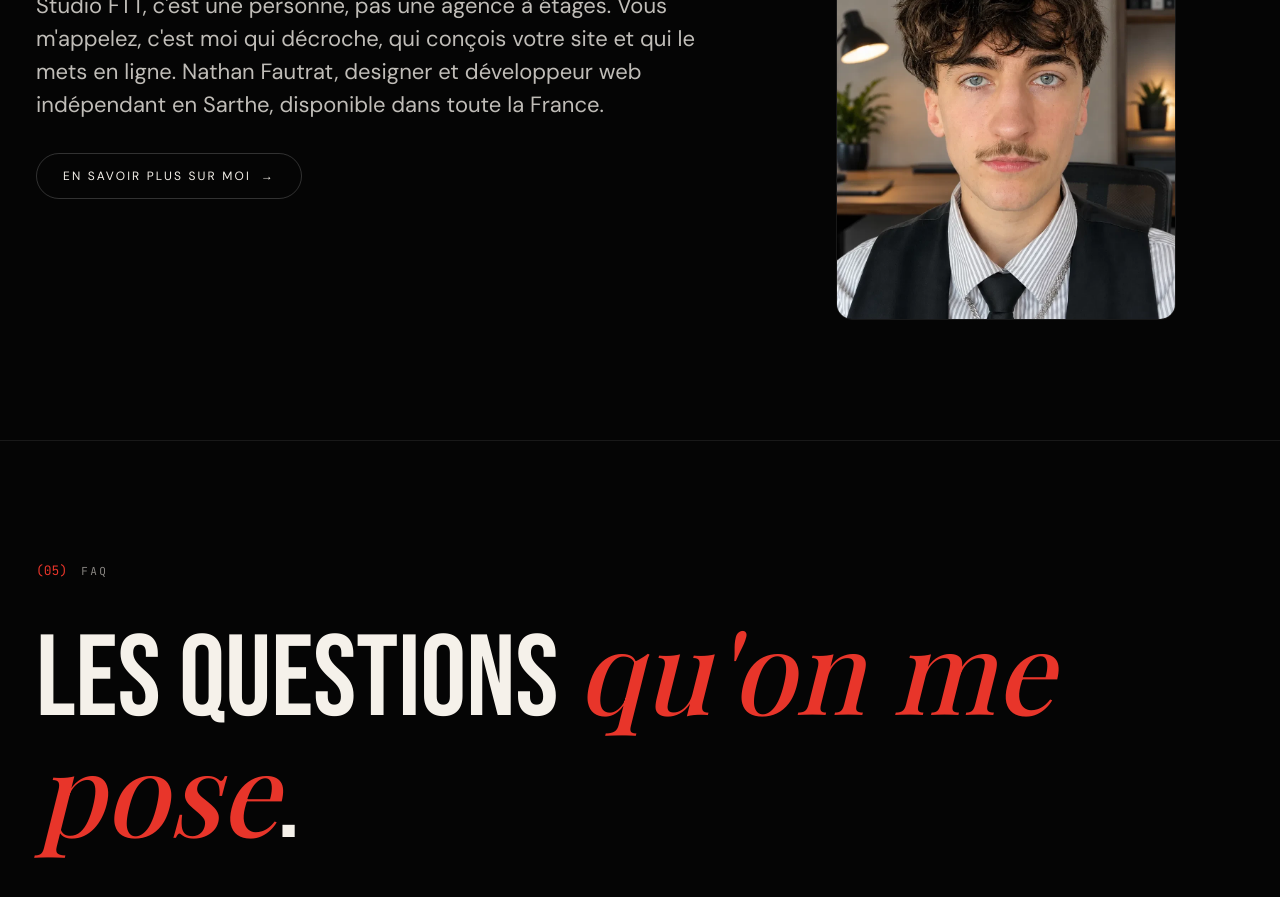
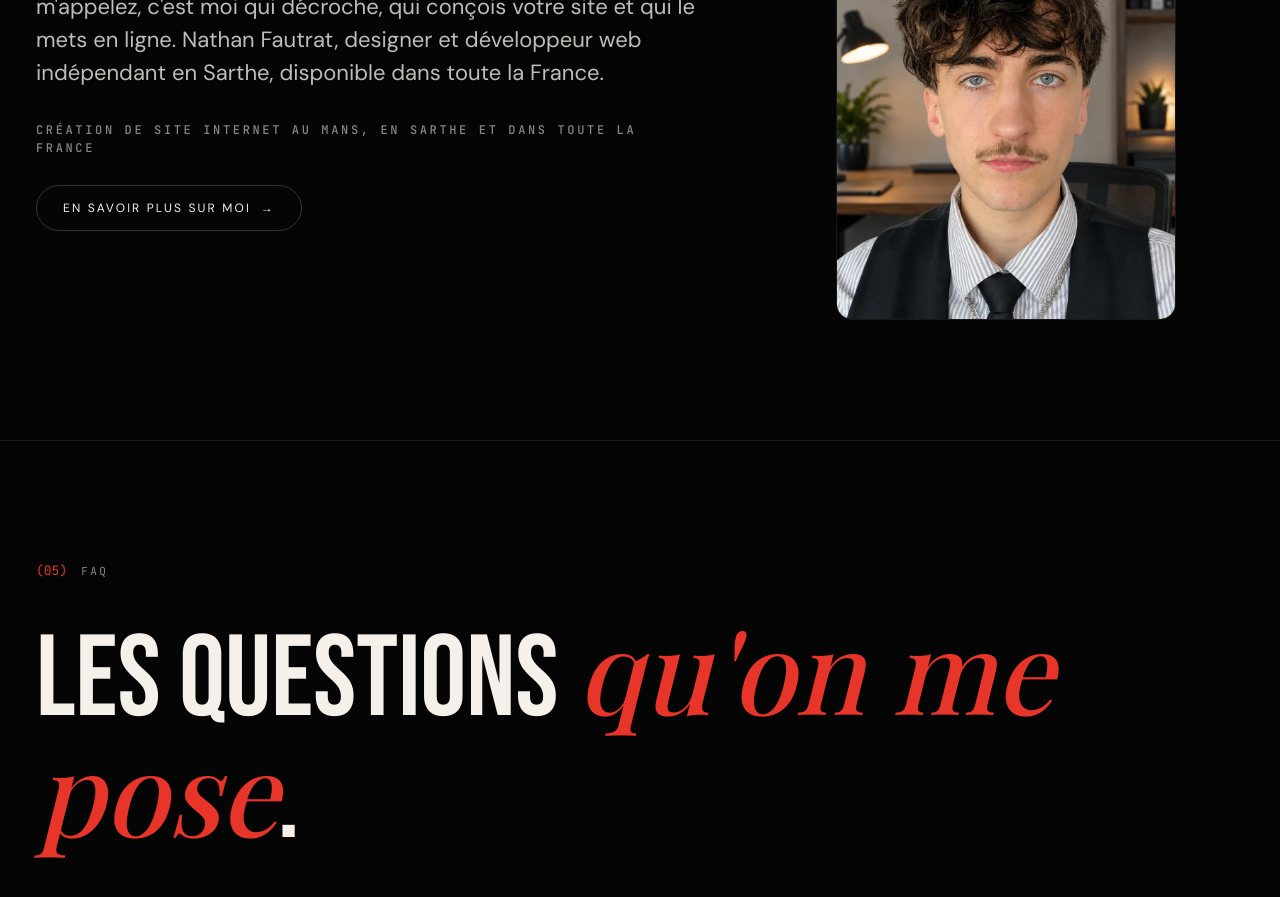
Before and after one commit to nathanfautrat-hue/studio-ftt, a Next.js app: page / in a window 1280 px wide. Shown: the part 4920-5817 px from the top of the page. Built offline with nearby package versions, Linux system fonts and the light colour scheme; a web font is replaced by a local one.

Commit message:
feat(seo): H3 géo manquant du commit précédent (AproposSection — 'au Mans, en Sarthe et dans toute la France')
Co-Authored-By: Claude Fable 5 <noreply@anthropic.com>

```diff
--- a/components/AproposSection.tsx
+++ b/components/AproposSection.tsx
@@ -46,6 +46,19 @@ export default function AproposSection() {
               et qui le mets en ligne. Nathan Fautrat, designer et développeur web
               indépendant en Sarthe, disponible dans toute la France.
             </p>
+            <h3
+              className="font-mono"
+              style={{
+                fontSize: 12,
+                letterSpacing: "0.22em",
+                textTransform: "uppercase",
+                color: "var(--ftt-text-dim)",
+                fontWeight: 500,
+                margin: "0 0 28px",
+              }}
+            >
+              Création de site internet au Mans, en Sarthe et dans toute la France
+            </h3>
             <a
               href="/a-propos"
               className="lift inline-flex items-center"
```
